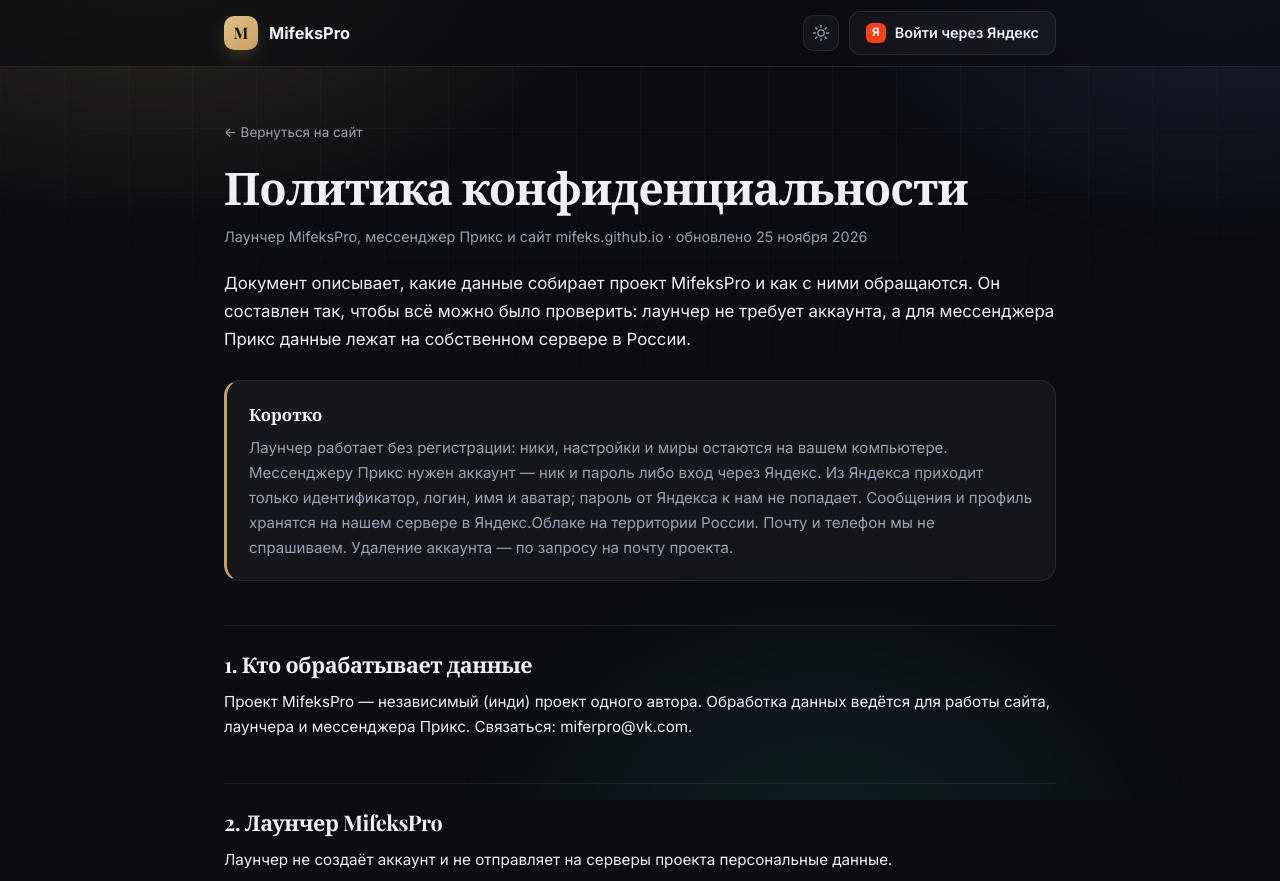
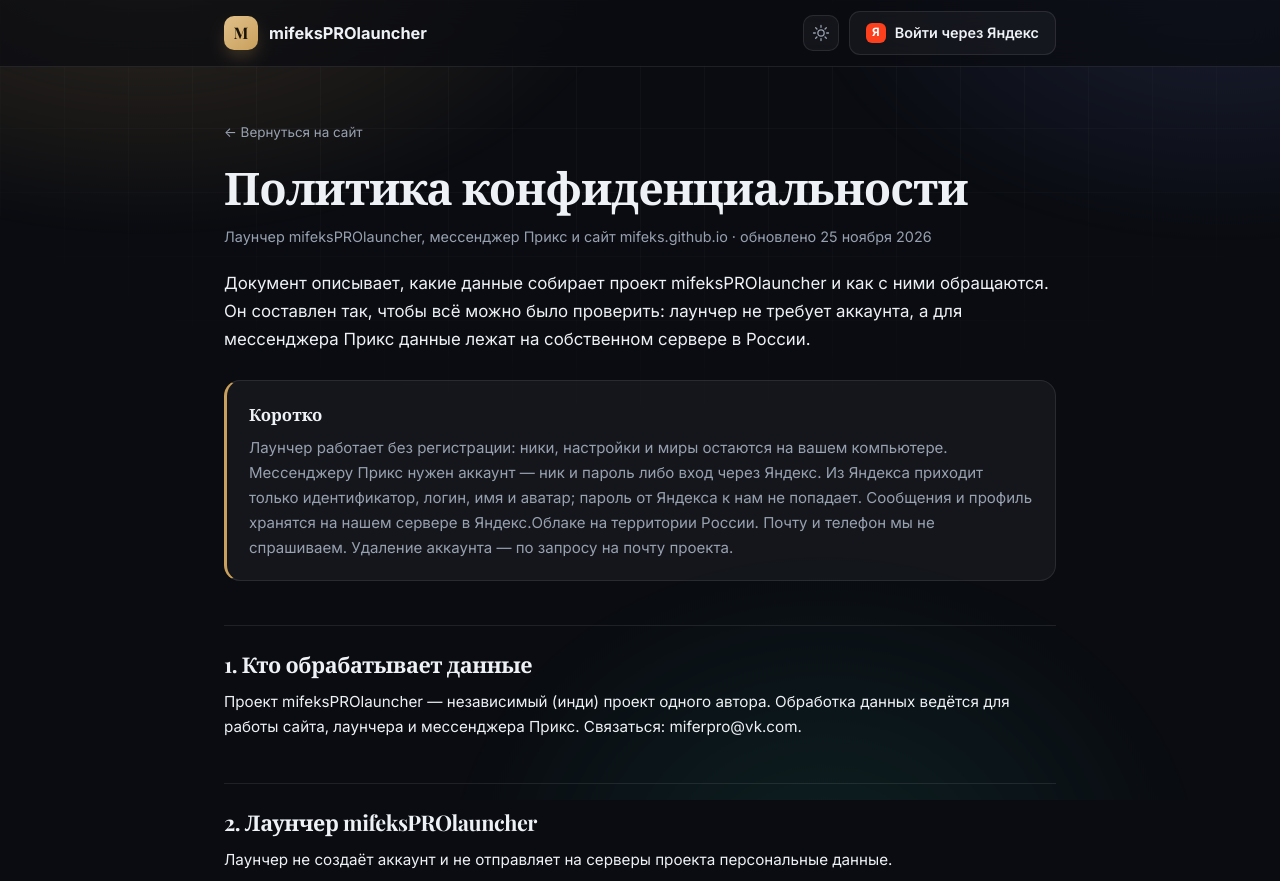
Before and after one commit to mifeks/mifeks.github.io, a plain HTML site: page privacy.html in a window 1280 px wide. Shown: the top 881 px of the page. Drawn offline with nearby package versions, Linux system fonts and the light colour scheme.

```diff
--- a/privacy.html
+++ b/privacy.html
@@ -3,8 +3,8 @@
 <head>
 <meta charset="utf-8">
 <meta name="viewport" content="width=device-width, initial-scale=1">
-<title>Политика конфиденциальности — MifeksPro и Прикс</title>
-<meta name="description" content="Какие данные собирают лаунчер MifeksPro и мессенджер Прикс, где они хранятся, кто имеет доступ и как удалить аккаунт.">
+<title>Политика конфиденциальности — mifeksPROlauncher и Прикс</title>
+<meta name="description" content="Какие данные собирают лаунчер mifeksPROlauncher и мессенджер Прикс, где они хранятся, кто имеет доступ и как удалить аккаунт.">
 <meta name="theme-color" content="#0a0c11">
 <link rel="icon" href="favicon.ico" sizes="any">
 <link rel="icon" type="image/svg+xml" href="favicon.svg">
@@ -127,7 +127,7 @@ footer{border-top:1px solid var(--line);padding:26px 0 40px;margin-top:34px}
 
 <header>
   <div class="wrap hrow">
-    <a class="brand" href="/"><span class="tile">M</span>MifeksPro</a>
+    <a class="brand" href="/"><span class="tile">M</span>mifeksPROlauncher</a>
     <div class="hact">
       <button class="iconbtn" id="themeBtn" title="Сменить тему" aria-label="Сменить тему">
         <svg viewBox="0 0 24 24"><circle cx="12" cy="12" r="4.2"/><path d="M12 2v2.4M12 19.6V22M2 12h2.4M19.6 12H22M4.9 4.9l1.7 1.7M17.4 17.4l1.7 1.7M19.1 4.9l-1.7 1.7M6.6 17.4l-1.7 1.7"/></svg>
@@ -141,9 +141,9 @@ footer{border-top:1px solid var(--line);padding:26px 0 40px;margin-top:34px}
   <div class="wrap">
     <div class="crumbs"><a href="/">← Вернуться на сайт</a></div>
     <h1>Политика конфиденциальности</h1>
-    <p class="sub">Лаунчер MifeksPro, мессенджер Прикс и сайт mifeks.github.io · обновлено 25 ноября 2026</p>
+    <p class="sub">Лаунчер mifeksPROlauncher, мессенджер Прикс и сайт mifeks.github.io · обновлено 25 ноября 2026</p>
 
-    <p class="lead">Документ описывает, какие данные собирает проект MifeksPro и как с ними обращаются. Он составлен так, чтобы всё можно было проверить: лаунчер не требует аккаунта, а для мессенджера Прикс данные лежат на собственном сервере в России.</p>
+    <p class="lead">Документ описывает, какие данные собирает проект mifeksPROlauncher и как с ними обращаются. Он составлен так, чтобы всё можно было проверить: лаунчер не требует аккаунта, а для мессенджера Прикс данные лежат на собственном сервере в России.</p>
 
     <div class="tldr">
       <b>Коротко</b>
@@ -151,9 +151,9 @@ footer{border-top:1px solid var(--line);padding:26px 0 40px;margin-top:34px}
     </div>
 
     <h2>1. Кто обрабатывает данные</h2>
-    <p>Проект MifeksPro — независимый (инди) проект одного автора. Обработка данных ведётся для работы сайта, лаунчера и мессенджера Прикс. Связаться: <a href="mailto:miferpro@vk.com">miferpro@vk.com</a>.</p>
+    <p>Проект mifeksPROlauncher — независимый (инди) проект одного автора. Обработка данных ведётся для работы сайта, лаунчера и мессенджера Прикс. Связаться: <a href="mailto:miferpro@vk.com">miferpro@vk.com</a>.</p>
 
-    <h2>2. Лаунчер MifeksPro</h2>
+    <h2>2. Лаунчер mifeksPROlauncher</h2>
     <p>Лаунчер не создаёт аккаунт и не отправляет на серверы проекта персональные данные.</p>
     <ul class="bullets">
       <li>Вход — по оффлайн-нику, который вы вводите сами. Пароль от Minecraft или Microsoft лаунчер не запрашивает.</li>
@@ -249,7 +249,7 @@ footer{border-top:1px solid var(--line);padding:26px 0 40px;margin-top:34px}
 
 <footer>
   <div class="wrap frow">
-    <span>© 2026 MifeksPro · Прикс</span>
+    <span>© 2026 mifeksPROlauncher · Прикс</span>
     <span><a href="/">Главная</a> · <a href="http://51.250.92.168:8777/">Веб-версия Прикса</a> · <a href="mailto:miferpro@vk.com">miferpro@vk.com</a></span>
   </div>
 </footer>
```
